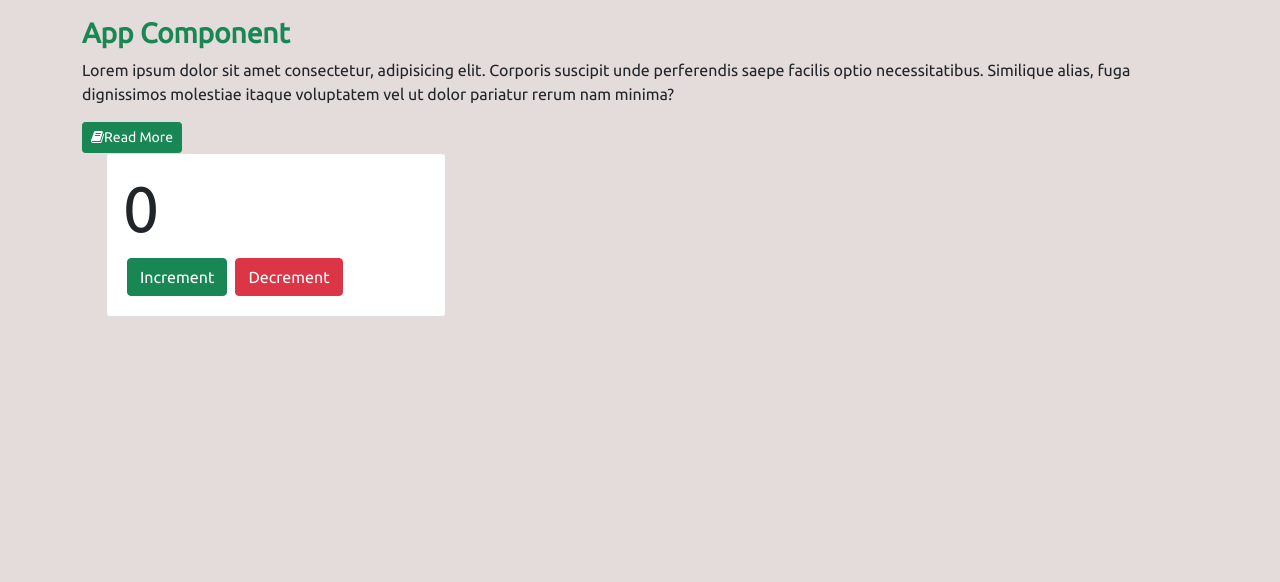
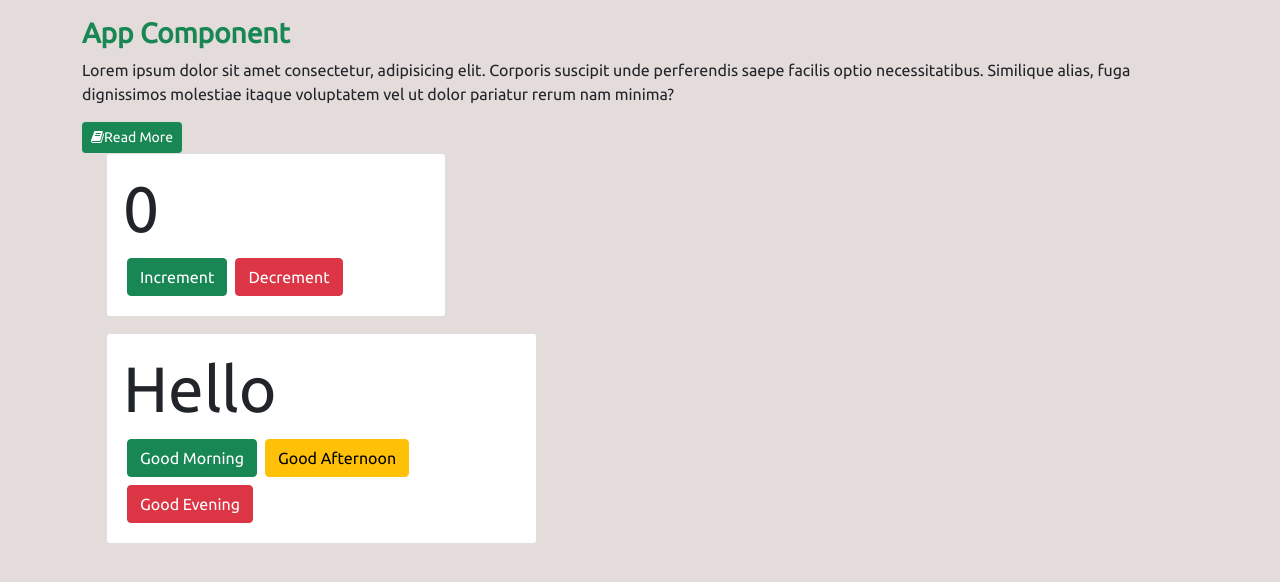
Before and after one commit to dev-Yogi/reactjs-tsx-master, a React (Create React App) app: page / in a window 1280 px wide. Shown: the top 582 px of the page. Built offline with nearby package versions, Linux system fonts and the light colour scheme.

Commit message:
event handling

```diff
--- a/src/App.tsx
+++ b/src/App.tsx
@@ -1,6 +1,7 @@
 import React from 'react';
 import './App.css';
 import Counter from './components/Counter';
+import Greetings from './components/Greetings';
 import logo from './logo.svg';
 
 
@@ -30,6 +31,12 @@
          </div>
        </div>
 
+       <div className="row">
+         <div className="col">
+           <Greetings/>
+         </div>
+       </div>
+
     </div> {/*Container Closing Div */}
    </React.Fragment>
   );
--- /dev/null
+++ b/src/components/Greetings.tsx
@@ -0,0 +1,38 @@
+import React, {useState} from "react";
+
+interface IProps{}
+interface IState{
+    message: string;
+}
+
+let Greetings:React.FC<IProps> = () =>{
+    let [state, setState] = useState<IState>({
+        message: 'Hello'
+    });
+
+    let changeMessage = (greet: string):void =>{
+        setState({
+            message: greet
+        });
+    };
+    return(
+        <React.Fragment>
+           <div className="container mt-3">
+               <div className="row">
+               <div className="col-md-5">
+                    <div className="card">
+                        <div className="card-body">
+                            <p className="h3 display-3">{state.message}</p>
+                            <button className="btn btn-success m-1" onClick={() => changeMessage('Good Morning')}>Good Morning</button>
+                            <button className="btn btn-warning m-1" onClick={() => changeMessage('Good Afternoon')} >Good Afternoon</button>
+                            <button className="btn btn-danger m-1" onClick={() => changeMessage('Good Evening')}>Good Evening</button>
+                        </div>
+                    </div>
+                </div>
+               </div>
+           </div>
+        </React.Fragment>
+    )
+}
+
+export default Greetings;
```
